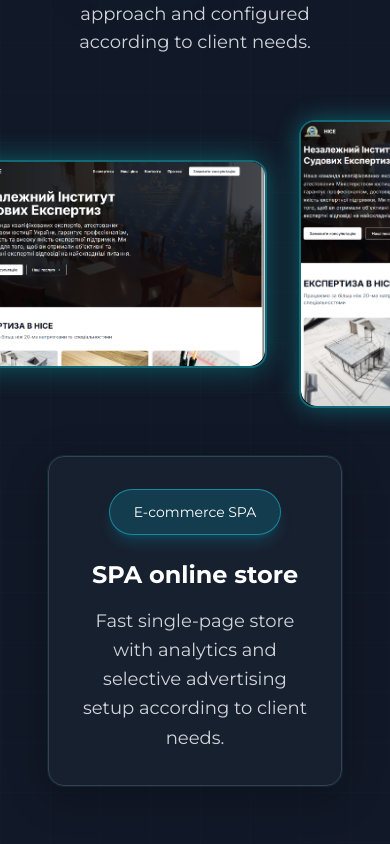
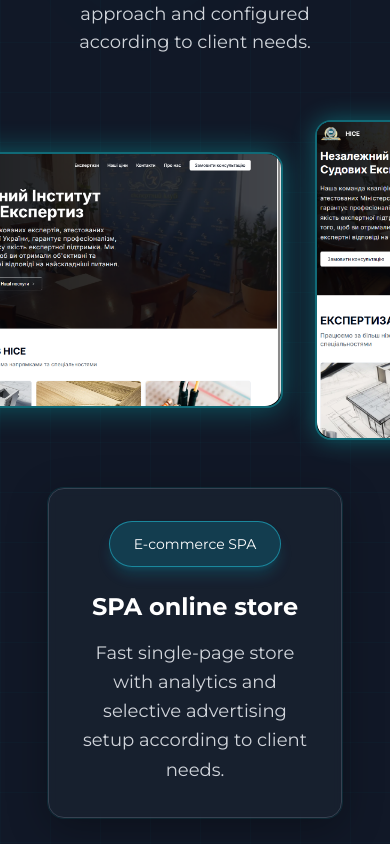
Before and after one commit to pampukhaleo/pampukha-web-space, a React (Vite) app: page / in a window 390 px wide. Shown: the part 3620-4464 px from the top of the page. Built offline with nearby package versions, Linux system fonts and the light colour scheme.

Commit message:
Increase mockup sizes in PortfolioSection
Increase the size of desktop and mobile mockups in PortfolioSection to improve image clarity.

```diff
--- a/src/components/PortfolioSection.tsx
+++ b/src/components/PortfolioSection.tsx
@@ -1,4 +1,3 @@
-
 import React, { useState } from 'react';
 import { ExternalLink } from 'lucide-react';
 import { Button } from '@/components/ui/button';
@@ -108,12 +107,12 @@ const PortfolioSection = () => {
             >
               {/* Neon Device Mockups - Desktop centered with Mobile */}
               <div className="flex justify-center items-center gap-8 mb-12 relative">
-                {/* Desktop Neon Frame - Centered */}
+                {/* Desktop Neon Frame - Increased size */}
                 <div
                   className="desktop-mockup relative transform-gpu hover:scale-105 hover:-translate-y-4 transition-all duration-700 cursor-pointer"
                   onClick={() => openProjectPopup(item, 'desktop')}
                 >
-                  <div className={`w-80 h-52 bg-black rounded-2xl overflow-hidden border-2 ${neonColorMap[item.neonColor as keyof typeof neonColorMap]} transition-all duration-700 hover:shadow-2xl`}
+                  <div className={`w-96 h-64 bg-black rounded-2xl overflow-hidden border-2 ${neonColorMap[item.neonColor as keyof typeof neonColorMap]} transition-all duration-700 hover:shadow-2xl`}
                        style={{
                          boxShadow: `0 0 30px ${item.neonColor === 'cyan' ? 'rgba(0, 255, 255, 0.3)' :
                                                item.neonColor === 'pink' ? 'rgba(255, 20, 147, 0.3)' :
@@ -139,8 +138,8 @@ const PortfolioSection = () => {
                         alt={`${item.title} desktop version`}
                         className="w-full h-full object-cover object-top transition-transform duration-700"
                         loading={index === 0 ? "eager" : "lazy"}
-                        width={320}
-                        height={200}
+                        width={384}
+                        height={256}
                       />
                       {/* Neon overlay */}
                       <div className={`absolute inset-0 bg-gradient-to-t ${item.glowColor} opacity-0 hover:opacity-100 transition-opacity duration-500 rounded-b-2xl`} />
@@ -148,12 +147,12 @@ const PortfolioSection = () => {
                   </div>
                 </div>
 
-                {/* Mobile Neon Frame - Beside desktop */}
+                {/* Mobile Neon Frame - Increased size */}
                 <div
                   className="mobile-mockup relative transform-gpu hover:scale-105 hover:-translate-y-6 transition-all duration-700 delay-100 cursor-pointer"
                   onClick={() => openProjectPopup(item, 'mobile')}
                 >
-                  <div className={`w-36 h-72 bg-black rounded-[1rem] overflow-hidden border-2 ${neonColorMap[item.neonColor as keyof typeof neonColorMap]} transition-all duration-700 hover:shadow-2xl`}
+                  <div className={`w-44 h-80 bg-black rounded-[1rem] overflow-hidden border-2 ${neonColorMap[item.neonColor as keyof typeof neonColorMap]} transition-all duration-700 hover:shadow-2xl`}
                        style={{
                          boxShadow: `0 0 25px ${item.neonColor === 'cyan' ? 'rgba(0, 255, 255, 0.3)' :
                                                item.neonColor === 'pink' ? 'rgba(255, 20, 147, 0.3)' :
@@ -175,11 +174,11 @@ const PortfolioSection = () => {
                         alt={`${item.title} mobile version`}
                         className="w-full h-full object-cover object-top transition-transform duration-700"
                         loading={index === 0 ? "eager" : "lazy"}
-                        width={144}
-                        height={288}
+                        width={176}
+                        height={320}
                       />
                       {/* Neon screen overlay */}
-                      <div className={`absolute inset-0 bg-gradient-to-t ${item.glowColor} opacity-0 hover:opacity-100 transition-opacity duration-500 rounded-b-[2rem]`} />
+                      <div className={`absolute inset-0 bg-gradient-to-t ${item.glowColor} opacity-0 hover:opacity-100 transition-opacity duration-500 rounded-b-[1rem]`} />
                     </div>
                   </div>
                 </div>
```
